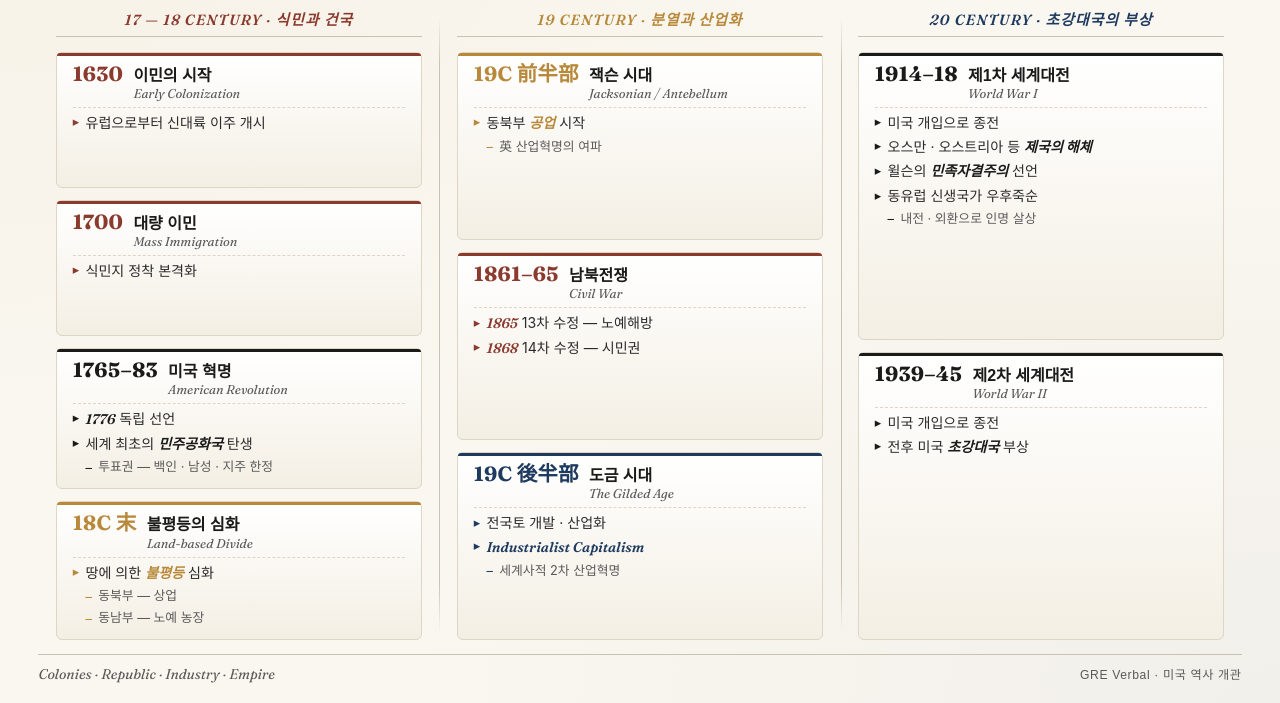
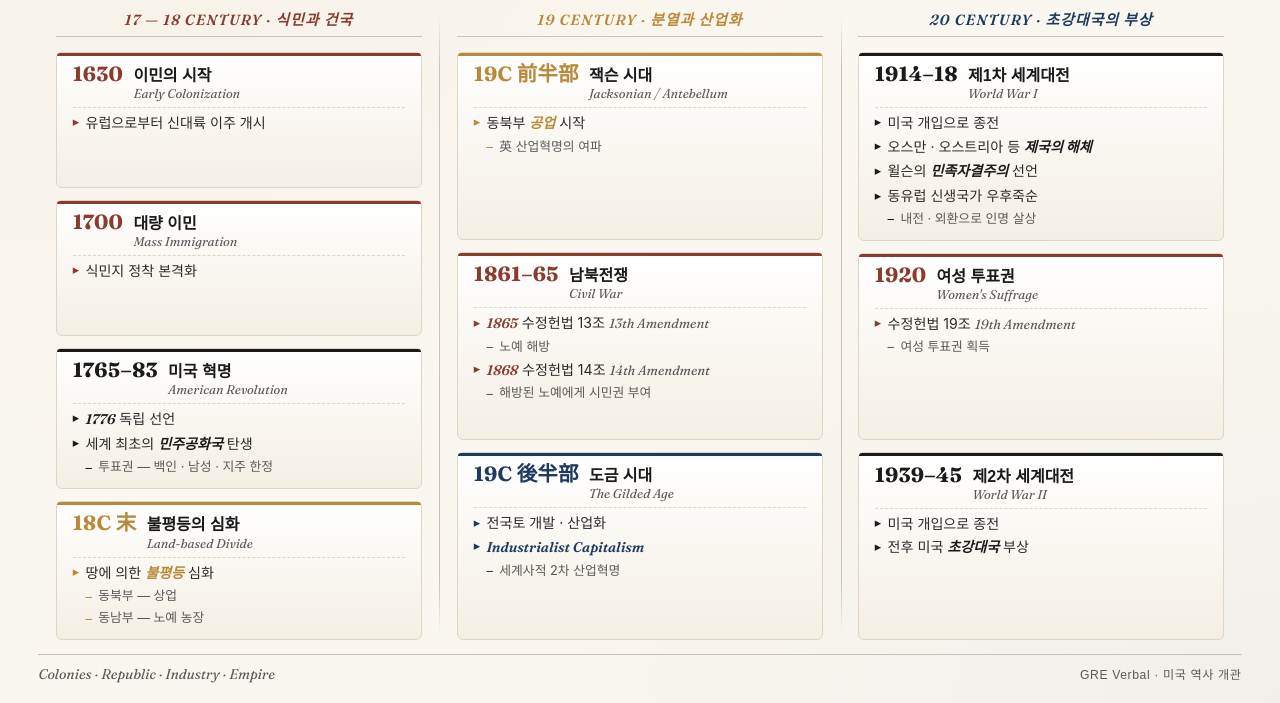
Before and after one commit to grammaniac/history, a plain HTML site: page americabrief/index.html in a window 1280 px wide. Shown: the part 97-800 px from the top of the page. Drawn offline with Linux system fonts and the light colour scheme; a web font is replaced by a local one.

Commit message:
Update index.html

```diff
--- a/americabrief/index.html
+++ b/americabrief/index.html
@@ -253,6 +253,14 @@
     color: var(--accent);
   }
 
+  .en-inline {
+    font-family: 'Fraunces', serif;
+    font-style: italic;
+    font-weight: 500;
+    color: var(--ink-mute);
+    font-size: 0.95em;
+  }
+
   .era.blue .keyword { color: var(--accent-2); }
   .era.gold .keyword { color: var(--gold); }
   .era.dark .keyword { color: var(--ink); }
@@ -361,8 +369,10 @@
             <div class="label">남북전쟁<span class="en">Civil War</span></div>
           </div>
           <ul class="points">
-            <li><span class="keyword">1865</span> 13차 수정 — 노예해방</li>
-            <li><span class="keyword">1868</span> 14차 수정 — 시민권</li>
+            <li><span class="keyword">1865</span> 수정헌법 13조 <span class="en-inline">13th Amendment</span></li>
+            <li class="sub">노예 해방</li>
+            <li><span class="keyword">1868</span> 수정헌법 14조 <span class="en-inline">14th Amendment</span></li>
+            <li class="sub">해방된 노예에게 시민권 부여</li>
           </ul>
         </section>
 
@@ -397,6 +407,17 @@
           </ul>
         </section>
 
+        <section class="era">
+          <div class="era-head">
+            <span class="year">1920</span>
+            <div class="label">여성 투표권<span class="en">Women's Suffrage</span></div>
+          </div>
+          <ul class="points">
+            <li>수정헌법 19조 <span class="en-inline">19th Amendment</span></li>
+            <li class="sub">여성 투표권 획득</li>
+          </ul>
+        </section>
+
         <section class="era dark">
           <div class="era-head">
             <span class="year">1939–45</span>
```
